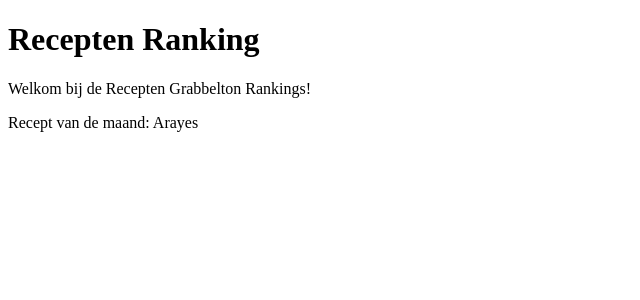
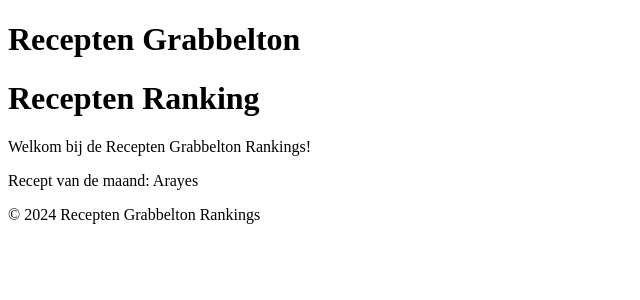
Before and after one commit to BritteBlue/kookgrabbelton, a Next.js app: page / in a window 1280 px wide. Shown: the top 300 px of the page, without its empty margins (0-640 px from the left). Built offline with nearby package versions, Linux system fonts and the light colour scheme.

Commit message:
Create layout.js

```diff
--- /dev/null
+++ b/app/layout.js
@@ -0,0 +1,19 @@
+export default function RootLayout({ children }) {
+  return (
+    <html lang="nl">
+      <body>
+        <div className="max-w-4xl mx-auto">
+          <header className="p-4 border-b">
+            <h1 className="text-2xl font-bold text-center">Recepten Grabbelton</h1>
+          </header>
+          <main>
+            {children}
+          </main>
+          <footer className="p-4 border-t mt-8 text-center text-gray-600">
+            <p>© 2024 Recepten Grabbelton Rankings</p>
+          </footer>
+        </div>
+      </body>
+    </html>
+  );
+}
```
